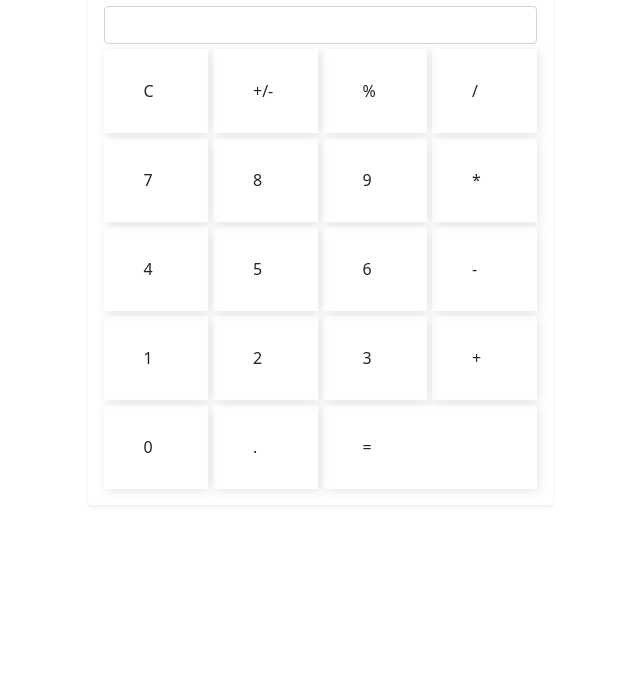
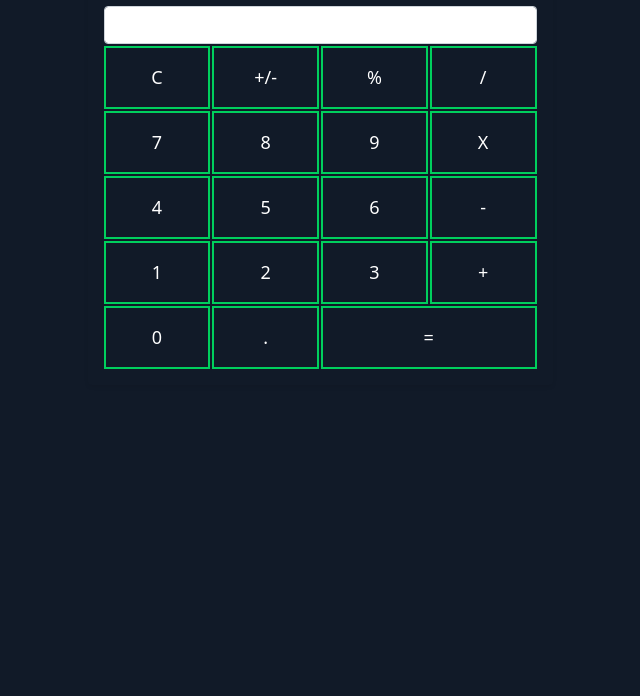
Before and after one commit to Rakib544/simple-calculator, a plain HTML site: page index.html in a window 1280 px wide. Shown: the part 104-800 px from the top of the page, without its empty margins (320-960 px from the left). Drawn offline with nearby package versions, Linux system fonts and the light colour scheme.

Commit message:
finally done

```diff
--- a/index.html
+++ b/index.html
@@ -10,32 +10,47 @@
 <body>
     <main class="container">
         <section class="col-lg-5 col-md-8 col-sm-12 mx-auto mt-5 shadow-sm rounded">
-            <h2 class="text-center">Simple Calculator</h2>
+            <h2 class="text-center text-white">Simple Calculator</h2>
             <div class="calculator-body grid-system p-3">
                 <div class="input-box">
-                    <input type="text" class="form-control">
+                    <input id="display" type="text" class="form-control">
                 </div>
-                <div class="grid">C</div>
-                <div class="grid">+/-</div>
-                <div class="grid">%</div>
-                <div class="grid">/</div>
-                <div class="grid">7</div>
-                <div class="grid">8</div>
-                <div class="grid">9</div>
-                <div class="grid">*</div>
-                <div class="grid">4</div>
-                <div class="grid">5</div>
-                <div class="grid">6</div>
-                <div class="grid">-</div>
-                <div class="grid">1</div>
-                <div class="grid">2</div>
-                <div class="grid">3</div>
-                <div class="grid">+</div>
-                <div class="grid">0</div>
-                <div class="grid">.</div>
-                <div class="grid grid-2">=</div>
+                <div class="grid p-sm-2 p-lg-3 p-md-2" onclick="clearDisplay()">C</div>
+                <div class="grid p-sm-2 p-lg-3 p-md-2">+/-</div>
+                <div class="grid p-sm-2 p-lg-3 p-md-2" onclick="displayValue('%')">%</div>
+                <div class="grid p-sm-2 p-lg-3 p-md-2" onclick="displayValue('/')">/</div>
+                <div class="grid p-sm-2 p-lg-3 p-md-2" onclick="displayValue('7')">7</div>
+                <div class="grid p-sm-2 p-lg-3 p-md-2" onclick="displayValue('8')">8</div>
+                <div class="grid p-sm-2 p-lg-3 p-md-2" onclick="displayValue('9')">9</div>
+                <div class="grid p-sm-2 p-lg-3 p-md-2" onclick="displayValue('*')">X</div>
+                <div class="grid p-sm-2 p-lg-3 p-md-2" onclick="displayValue('4')">4</div>
+                <div class="grid p-sm-2 p-lg-3 p-md-2" onclick="displayValue('5')">5</div>
+                <div class="grid p-sm-2 p-lg-3 p-md-2" onclick="displayValue('6')">6</div>
+                <div class="grid p-sm-2 p-lg-3 p-md-2" onclick="displayValue('-')">-</div>
+                <div class="grid p-sm-2 p-lg-3 p-md-2" onclick="displayValue('1')">1</div>
+                <div class="grid p-sm-2 p-lg-3 p-md-2" onclick="displayValue('2')">2</div>
+                <div class="grid p-sm-2 p-lg-3 p-md-2" onclick="displayValue('3')">3</div>
+                <div class="grid p-sm-2 p-lg-3 p-md-2" onclick="displayValue('+')">+</div>
+                <div class="grid p-sm-2 p-lg-3 p-md-2" onclick="displayValue('0')">0</div>
+                <div class="grid p-sm-2 p-lg-3 p-md-2" onclick="displayValue('.')">.</div>
+                <div class="grid grid-2 p-sm-2 p-lg-3 p-md-2" onclick="result()">=</div>
             </div>
         </section>
     </main>
+    <script>
+        const clearDisplay = () => {
+            document.getElementById('display').value = "";
+        }
+
+        const displayValue = (val) => {
+            document.getElementById('display').value += val;
+        }
+
+        const result = () => {
+            const finalValue = document.getElementById('display').value;
+            const calculate = eval(finalValue)
+            document.getElementById('display').value = calculate;
+        }
+    </script>
 </body>
 </html>
--- a/style.css
+++ b/style.css
@@ -1,12 +1,18 @@
+body{
+    background-color: #111A28;
+}
 .grid-system{
     display: grid;
     grid-template-columns: repeat(4, 1fr);
-    grid-gap: 5px;
+    grid-gap: 2px;
 }
 
 .grid {
-    padding: 30px 40px;
-    box-shadow: 2px 2px 10px rgba(0,0,0,0.1);
+    cursor: pointer;
+    text-align: center;
+    border: 2px solid #00CF5D;
+    font-size: 18px;
+    color: #fff;
 }
 .input-box {
     grid-column-start: 1;
```
